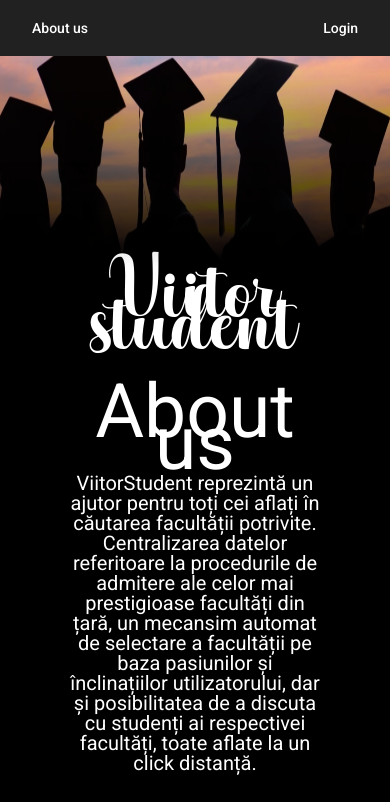
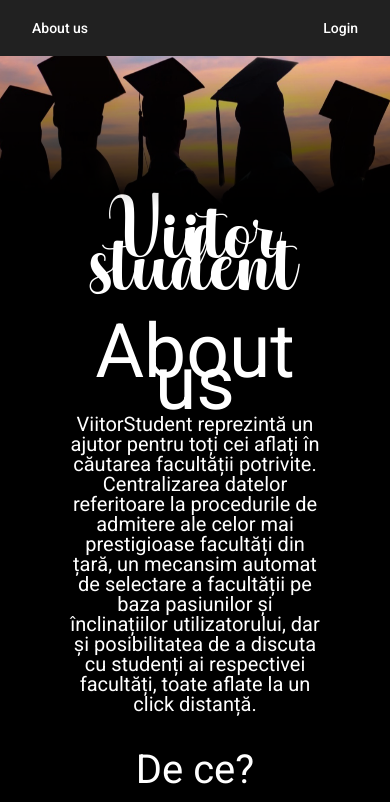
Before and after one commit to SoftHoardersOG/ViitorStudent, an Angular app in the folder client/: page / in a window 390 px wide. Shown: the top 802 px of the page. Built offline with nearby package versions, Linux system fonts and the light colour scheme; no server answers.

Commit message:
fixed mobile

```diff
--- a/client/src/app/components/landing/landing.component.css
+++ b/client/src/app/components/landing/landing.component.css
@@ -13,7 +13,7 @@
 }
 @media only screen and (max-width: 600px){
   img{
-    height:25%;
+    height:18%;
   }
   h1{
     font-size: 80px;
```
